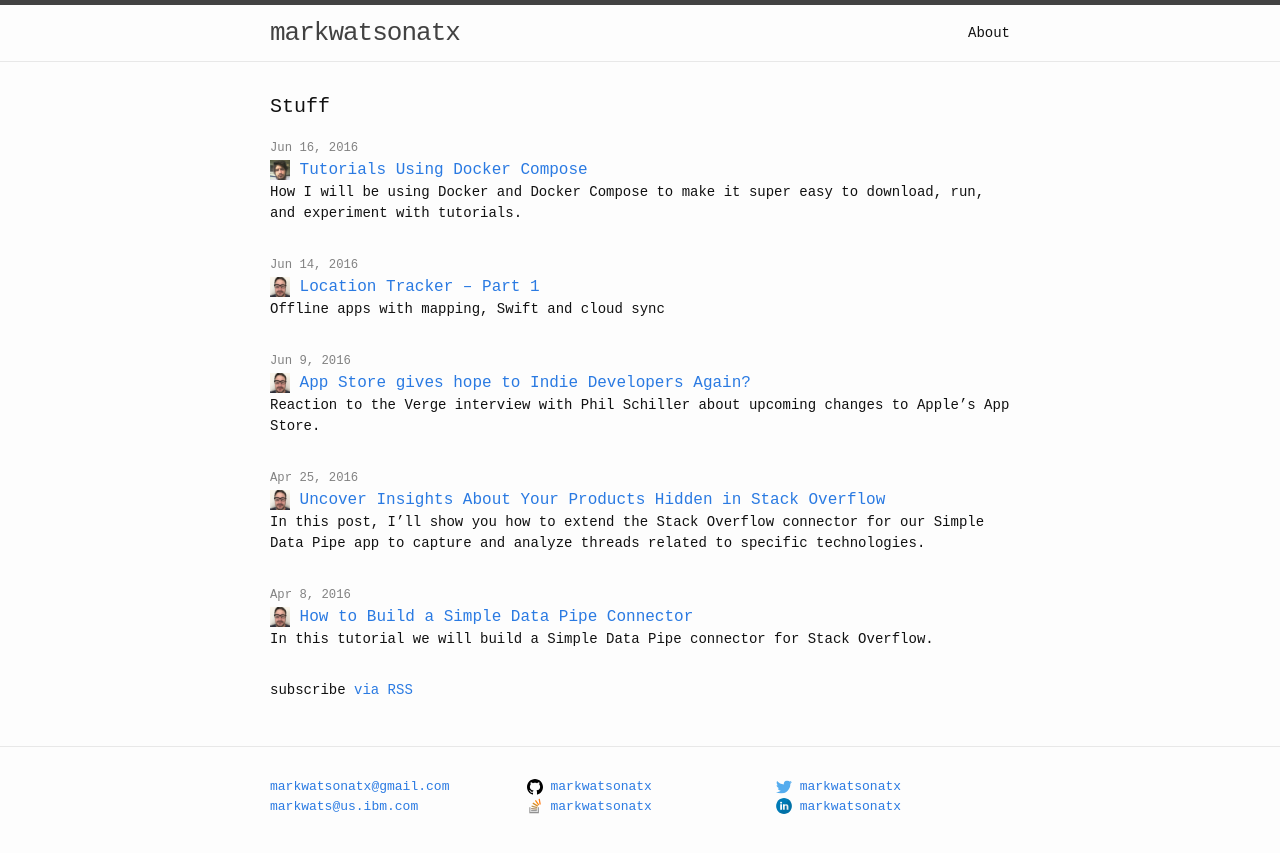
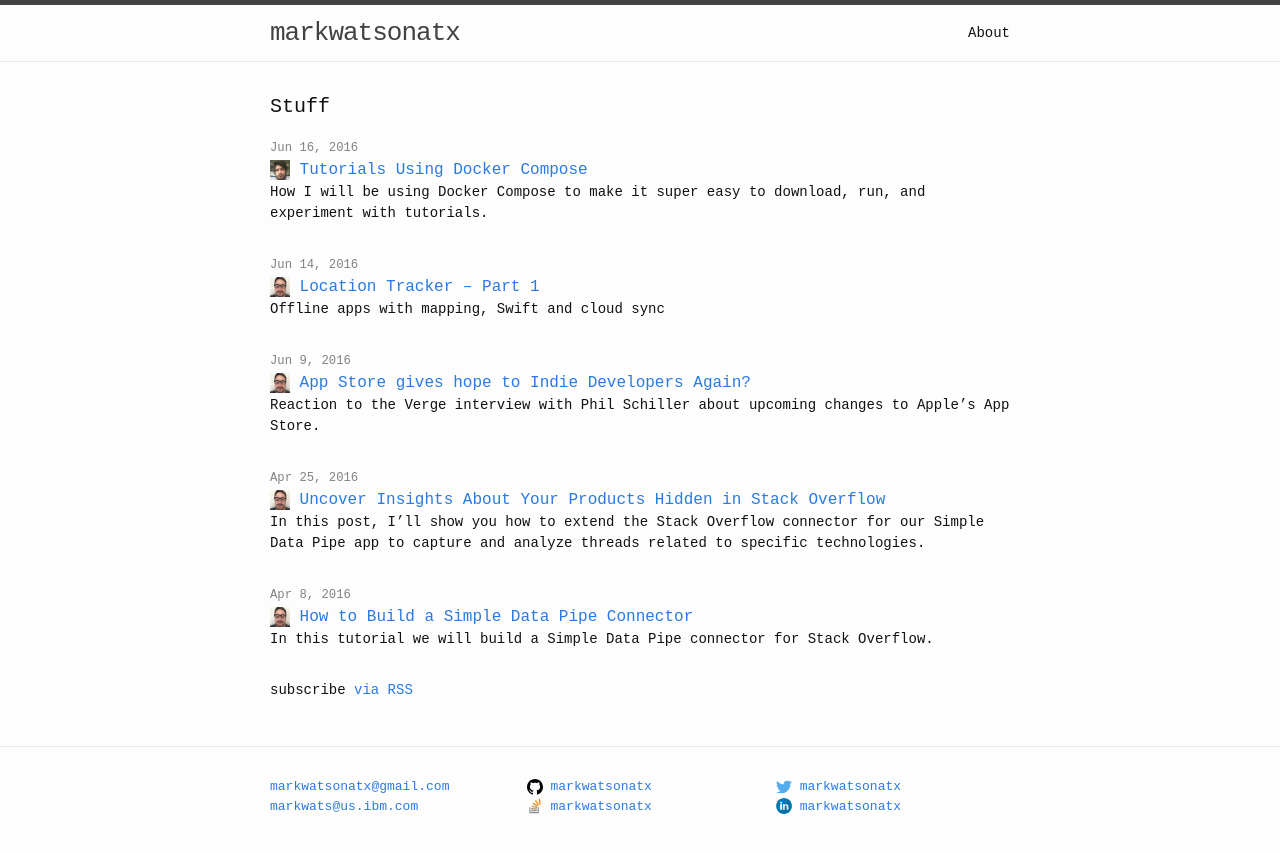
Before and after one commit to markwatsonatx/markwatsonatx.github.io, a Jekyll site: the page built from index.html, in a window 1280 px wide. Shown: the top 853 px of the page. Built offline with Jekyll 4.4.1, drawn with Linux system fonts in a browser that asks for light colours.

Commit message:
Updated video

```diff
--- a/_posts/2016-06-16-tutorial-intro.markdown
+++ b/_posts/2016-06-16-tutorial-intro.markdown
@@ -3,7 +3,7 @@
 title:  "Tutorials Using Docker Compose"
 date:   2016-06-16 01:00:00 -0500
 categories: [tutorial, mobile, ios, swift, cloudant, sync, geo, location]
-caption: How I will be using Docker and Docker Compose to make it super easy to download, run, and experiment with tutorials.
+caption: How I will be using Docker Compose to make it super easy to download, run, and experiment with tutorials.
 super: unofficial
 ---
 
@@ -17,4 +17,4 @@
 
 This video shows you how it works:
 
-<iframe width="420" height="315" src="https://www.youtube.com/embed/8CaX77gSkMw" frameborder="0" allowfullscreen></iframe>
+<iframe width="420" height="315" src="https://www.youtube.com/embed/0yAbOufNvWo" frameborder="0" allowfullscreen></iframe>
```
